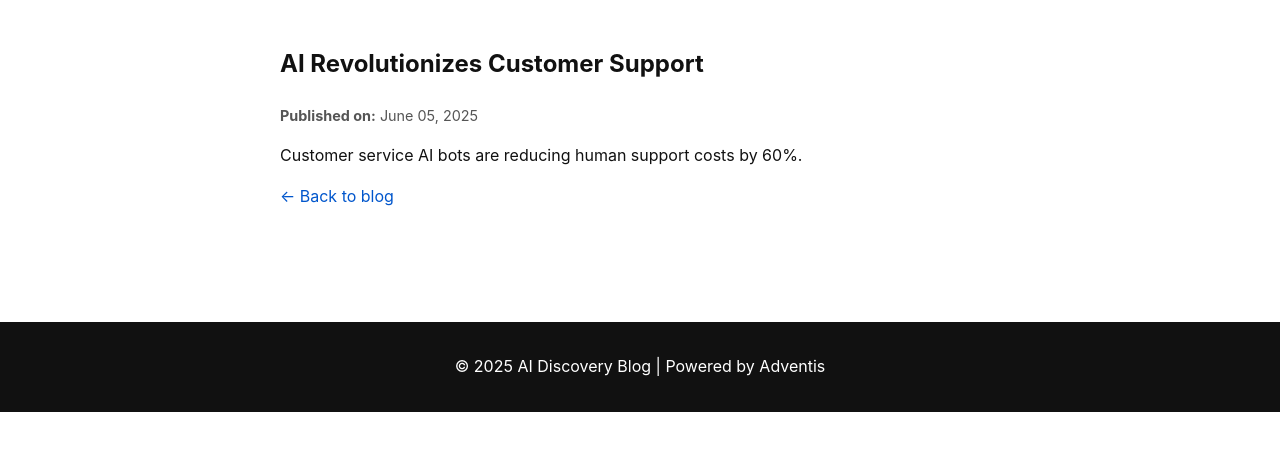
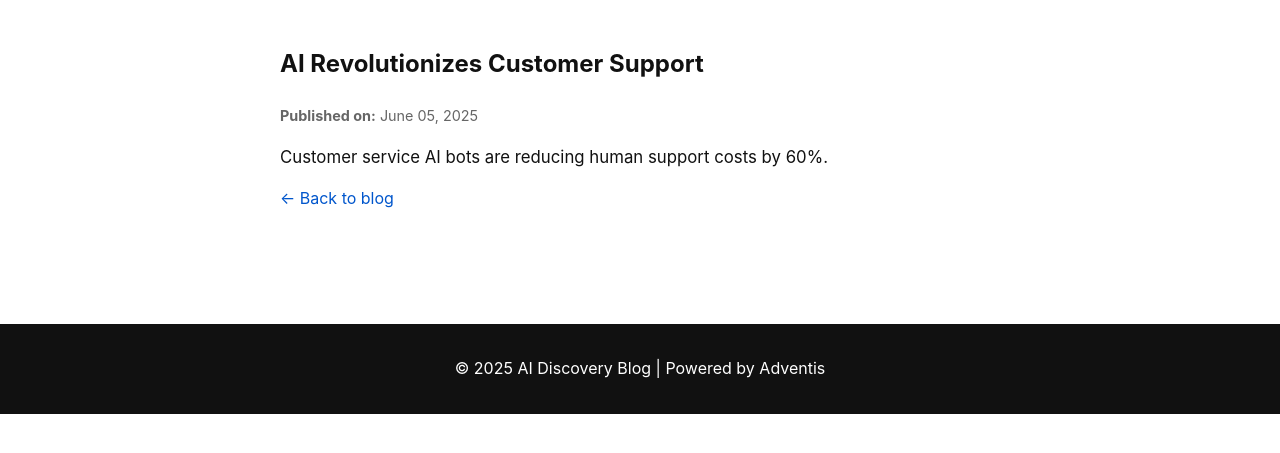
Before and after one commit to Ruirodsantos/ruirodsantos.github.io, a Jekyll site: the page built from _posts/2025-06-05-ai-revolutionizes-customer-support.md, in a window 1280 px wide. Shown: the part 173-626 px from the top of the page. Built offline with Jekyll 4.4.1, drawn with Linux system fonts in a browser that asks for light colours.

Commit message:
Update style.css

```diff
--- a/assets/style.css
+++ b/assets/style.css
@@ -77,3 +77,33 @@
 a:hover {
   text-decoration: underline;
 }
+
+.post-page {
+  max-width: 720px;
+  margin: 0 auto;
+  padding: 2rem;
+}
+
+.post-meta {
+  color: #666;
+  font-size: 0.9rem;
+  margin-bottom: 1rem;
+}
+
+.post-image {
+  width: 100%;
+  margin: 20px 0;
+  border-radius: 8px;
+}
+
+.post-content p {
+  line-height: 1.6;
+  font-size: 1.05rem;
+  margin-bottom: 1rem;
+}
+
+.post-source {
+  font-size: 0.9rem;
+  color: #777;
+  margin-top: 2rem;
+}
```
